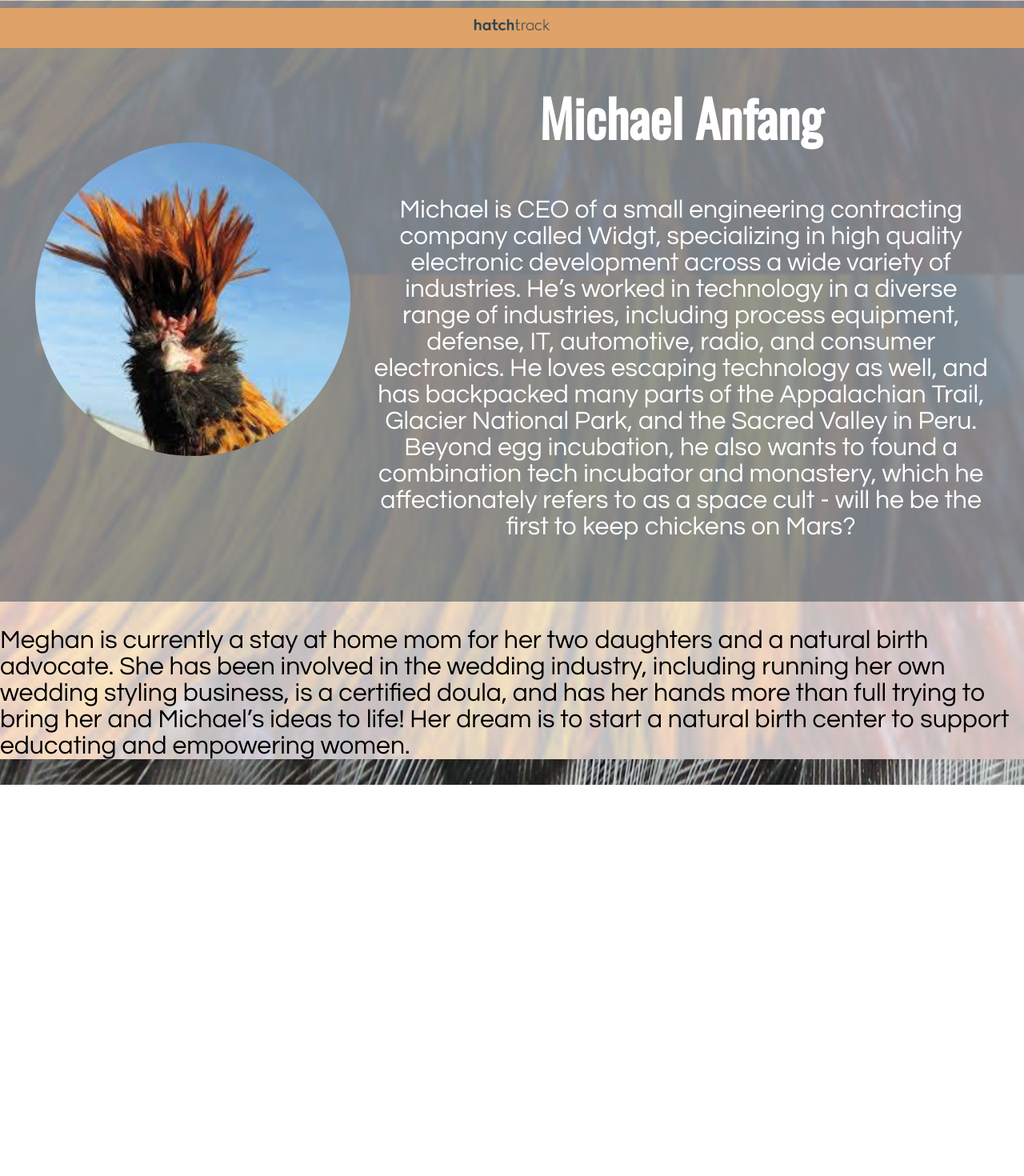
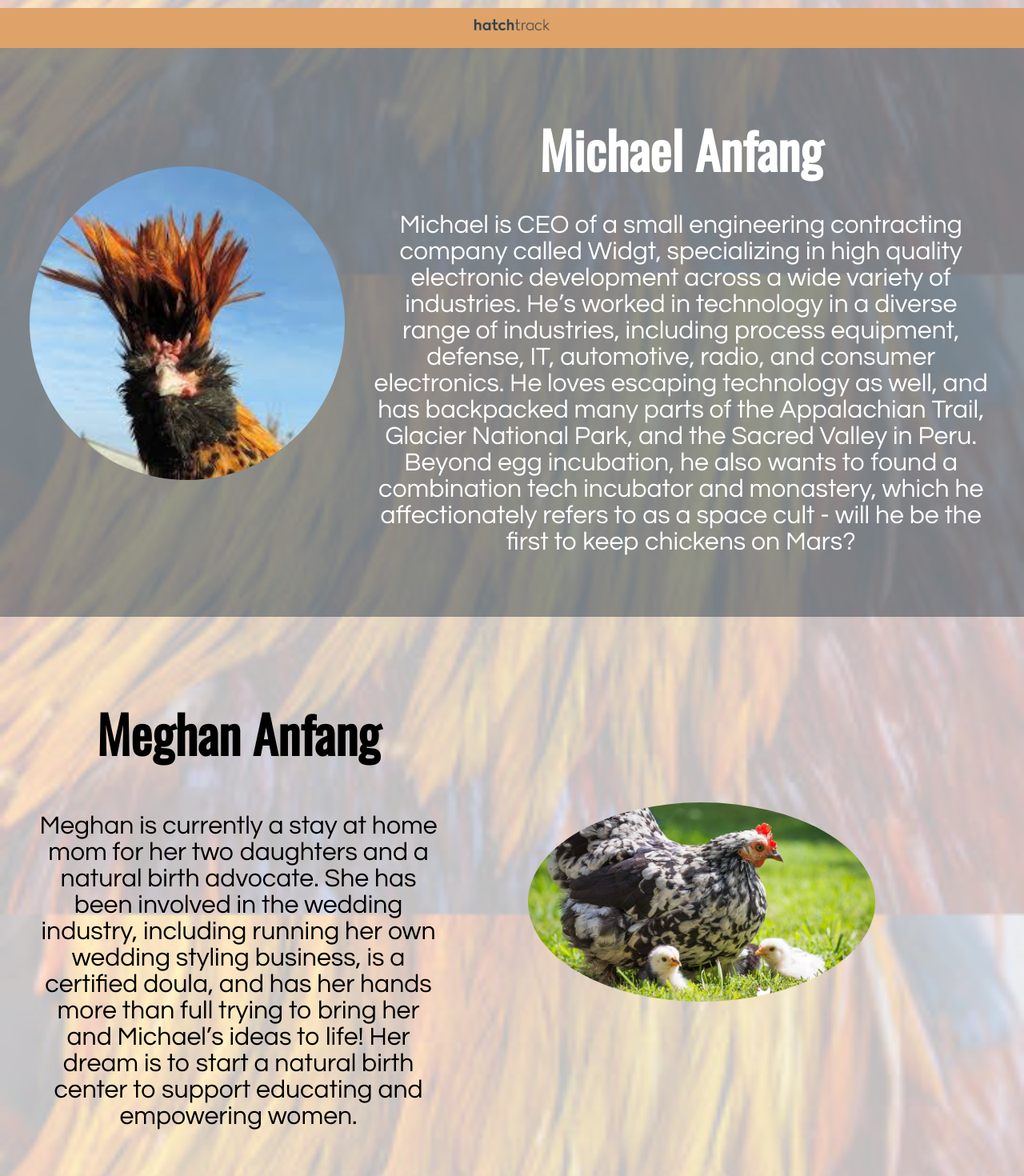
Before and after one commit to jcstorms1/ht-web-mockup, a React (Create React App) app: page /ourteam in a window 1280 px wide. Shown: the part 740-2210 px from the top of the page at 80% size. Before the commit the page ends 1721 px from the top, so only its background shows below. Built offline with nearby package versions, Linux system fonts and the light colour scheme; a web font is replaced by a local one.

Commit message:
fixed team page

```diff
--- a/src/components/team.js
+++ b/src/components/team.js
@@ -1,6 +1,7 @@
 import React from "react";
 import { withRouter } from "react-router-dom";
 import CEO from "../images/michael.jpeg";
+import CEO2 from "../images/hen.jpg";
 import "../stylesheets/team.css";
 const Team = () => {
   return (
@@ -37,6 +38,8 @@ const Team = () => {
           </div>
         </div>
         <div className="ceo-2">
+          <div className="ceo-2-bio">
+            <h1>Meghan Anfang</h1>
             <p>
               Meghan is currently a stay at home mom for her two daughters and a
               natural birth advocate. She has been involved in the wedding
@@ -46,6 +49,10 @@ const Team = () => {
               birth center to support educating and empowering women.
             </p>
           </div>
+          <div className="ceo-2-image">
+            <img src={CEO2} alt="Co-Founder" />
+          </div>
+        </div>
       </div>
     </div>
   );
--- a/src/stylesheets/team.css
+++ b/src/stylesheets/team.css
@@ -23,30 +23,49 @@
 }
 
 .our-team {
-  padding: 10vh;
+  padding: 10vh 5vw 15vh;
   text-align: center;
 }
 .ceo {
   display: flex;
   justify-content: center;
   align-content: center;
-  height: 30%;
-
   background-color: rgba(50, 66, 76, 0.5);
   color: white;
 }
 
+.ceo h1 {
+  margin-bottom: 0;
+}
+
 .ceo-image {
   margin: auto;
-  margin-right: 12% !important;
+  margin-right: 12.5% !important;
 }
 
 .ceo-image > img {
   width: 175%;
   border-radius: 100%;
 }
-.ceo-bio {
+.ceo-bio,
+.ceo-2-bio {
   text-align: center;
   width: 60%;
   padding: 3.5%;
 }
+
+.ceo-2 {
+  display: flex;
+  justify-content: center;
+  align-content: center;
+  height: 30%;
+}
+
+.ceo-2-image {
+  margin: auto;
+  margin-left: 5%;
+}
+.ceo-2-image > img {
+  width: 70%;
+  border-radius: 100%;
+}
```
Also changed, not shown: src/images/hen.jpg (added). Lines whose indentation alone changed are shown as unchanged.
